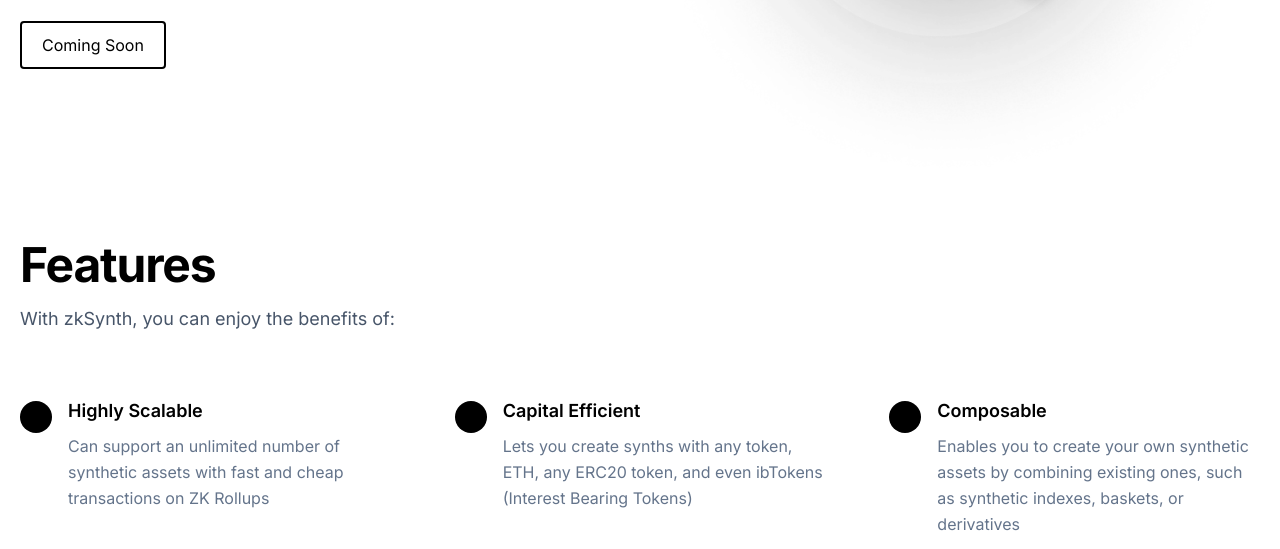
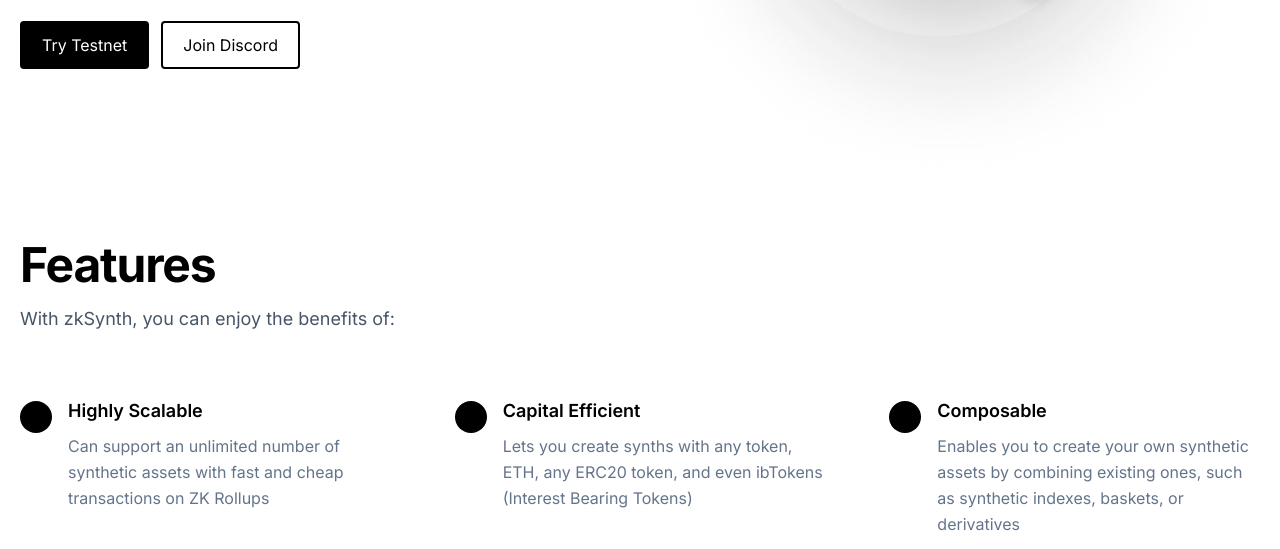
Before and after one commit to zksynth/zksynth.com, an Astro site: page / in a window 1280 px wide. Shown: the part 575-1124 px from the top of the page. Built offline with nearby package versions, Linux system fonts and the light colour scheme; Astro itself is replaced by a stand-in of ours; some packages are replaced by stand-ins of ours; some icons are missing.

Commit message:
app link

```diff
--- a/src/components/cta.astro
+++ b/src/components/cta.astro
@@ -9,6 +9,6 @@
     Join zkSynth today and explore the possibilities of synthetic assets on zkSync.
   </p>
   <div class="flex mt-5">
-    <Link href="#" style="inverted">Get Started</Link>
+    <Link href="https://app.zksynth.com" style="inverted">Get Started</Link>
   </div>
 </div>
--- a/src/components/hero.astro
+++ b/src/components/hero.astro
@@ -22,17 +22,16 @@
       zkSynth allows you to create and trade synthetic assets that track the price of any real-world asset, such as stocks, commodities, currencies, and more.
     </p>
     <div class="mt-6 flex flex-col sm:flex-row gap-3">
-      <!-- <Link
+      <Link
         href="#"
-        href="https://web3templates.com/"
+        href="https://app.zksynth.com/"
         target="_blank"
-        rel="noopener">Get Started</Link
-      > -->
+        rel="noopener">Try Testnet</Link
+      >
       <Link
         size="lg"
         style="outline"
-        rel="noopener"
-        href="/">Coming Soon</Link
+        href="http://discord.gg/DcVSvsdDHy" target="_blank">Join Discord</Link
       >
     </div>
   </div>
--- a/src/components/navbar/navbar.astro
+++ b/src/components/navbar/navbar.astro
@@ -21,7 +21,7 @@
     </div>
     <div>
       <div class="hidden lg:flex items-center gap-4">
-        <Link href="#" size="md">Coming Soon</Link>
+        <Link href="https://twitter.com/zkSynth" size="md">Twitter</Link>
       </div>
     </div>
   </header>
```
